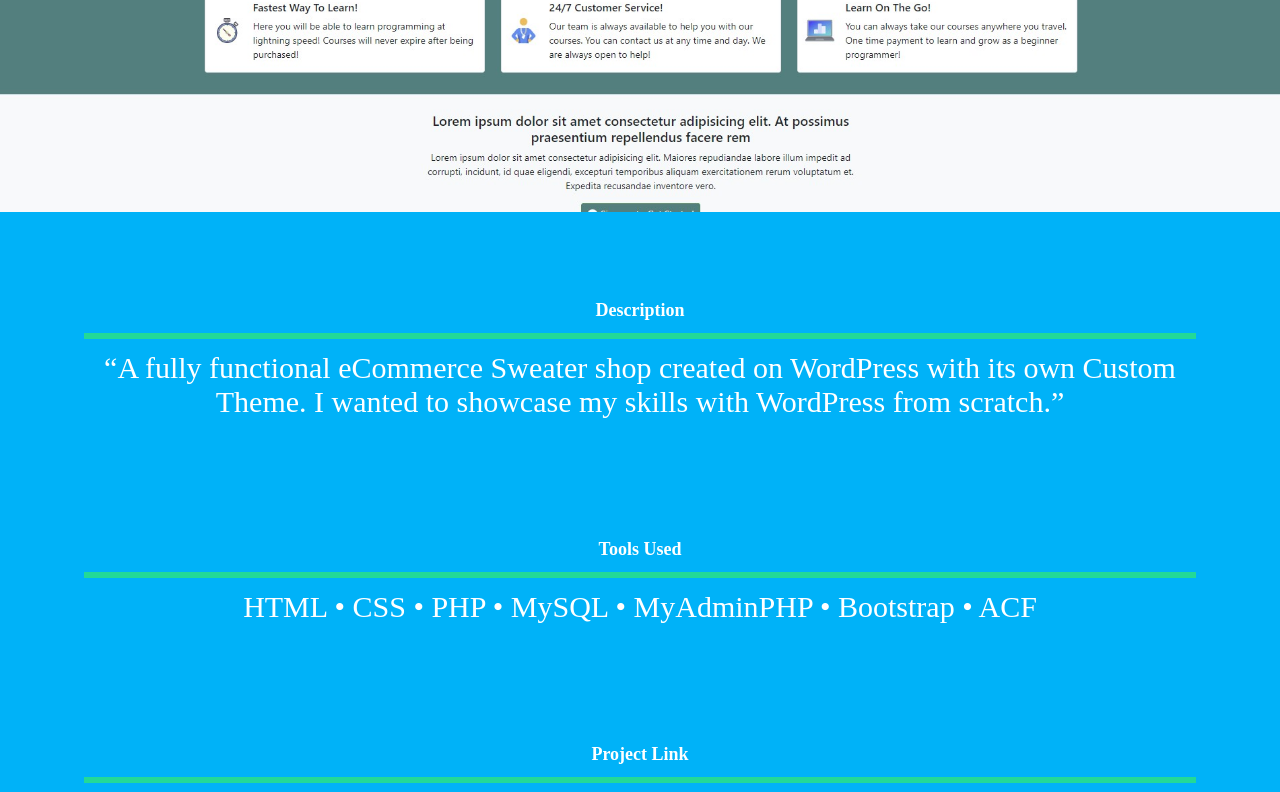
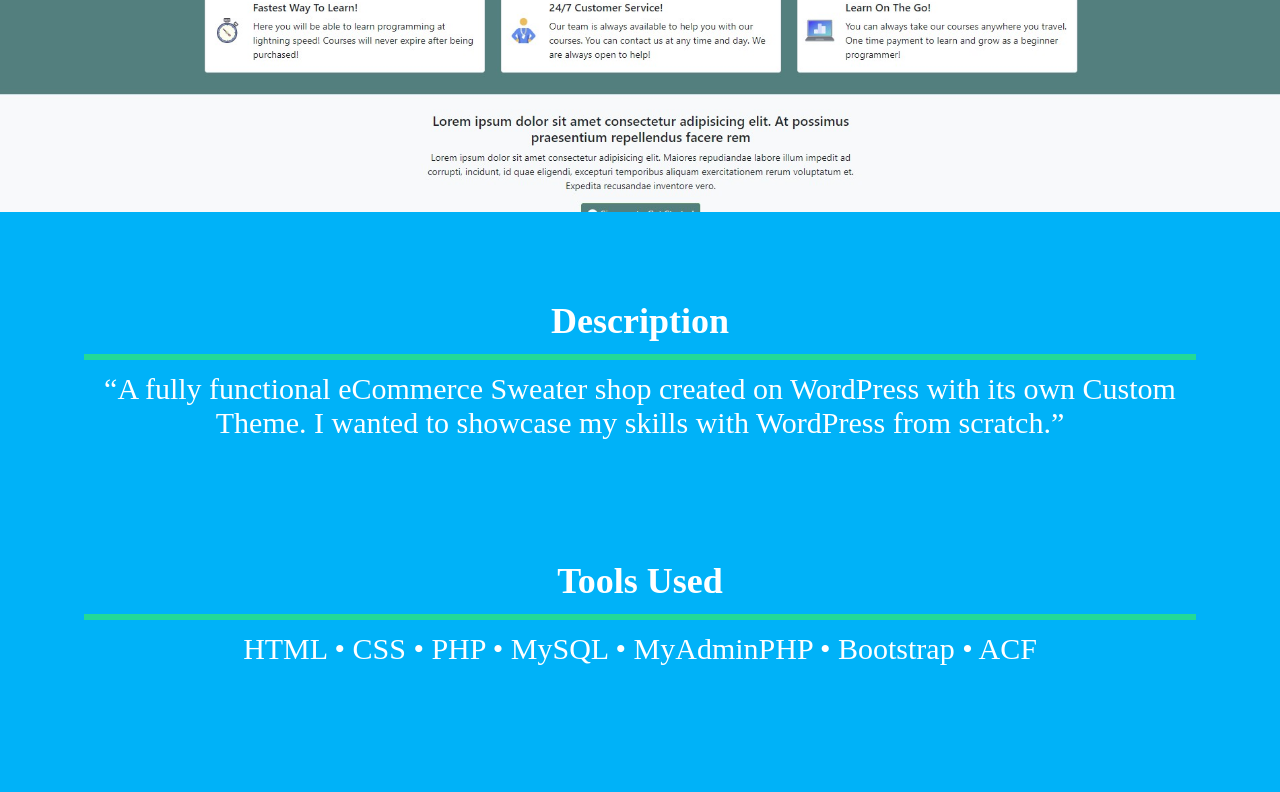
Before and after one commit to zone202/Portfolio, a React (Create React App) app: page /projects/codecourses in a window 1280 px wide. Shown: the part 644-1436 px from the top of the page. Built offline with nearby package versions, Linux system fonts and the light colour scheme; a web font is replaced by a local one.

Commit message:
fourteen

```diff
--- a/src/pages/ProjectDetail.js
+++ b/src/pages/ProjectDetail.js
@@ -87,7 +87,7 @@ const Awards = styled.div`
 const AwardStyle = styled.div`
   padding: 5rem;
   h3 {
-    font-size: 1.5rem;
+    font-size: 3rem;
     text-align: center;
   }
   .line {
```
